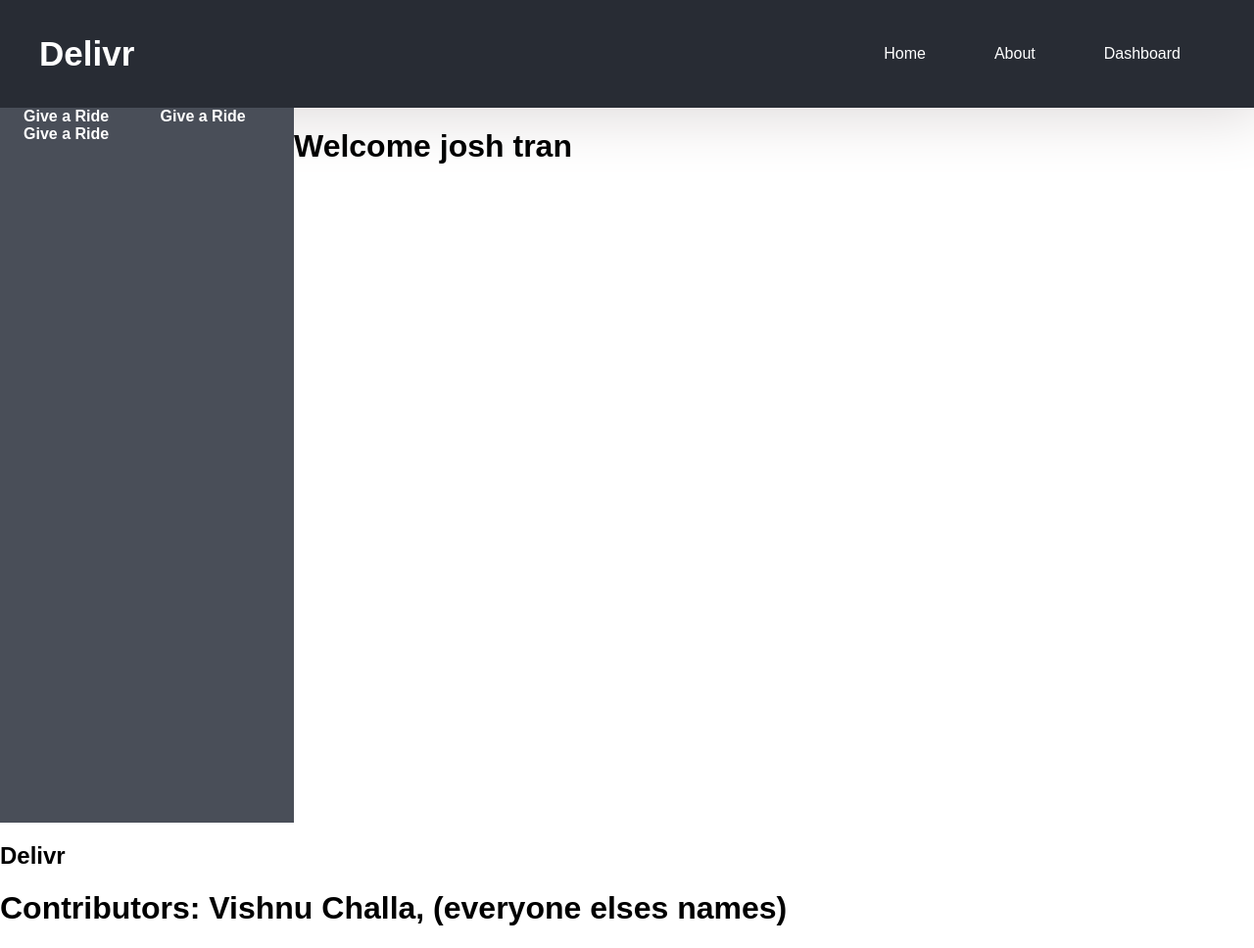
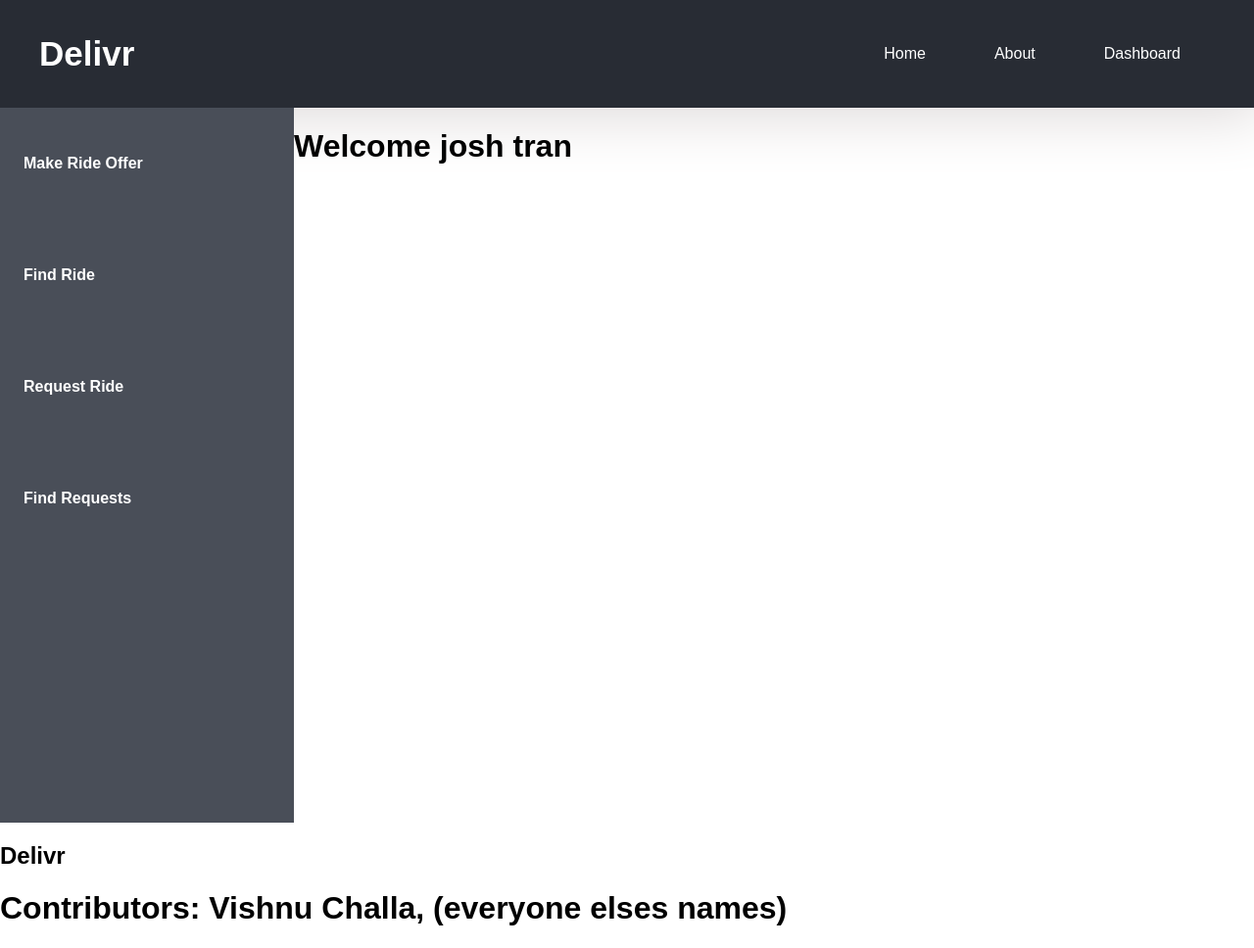
Before and after one commit to JTran-UW/htc-2.0, a Django app: page /dashboard/ in a window 1280 px wide. Shown: the whole page at 98% size. Run offline with Django 3.2, Linux system fonts and the light colour scheme; a user stored in the database is signed in.

Commit message:
Dashboard changes

```diff
--- a/htc/dashboard/static/dashstyles.css
+++ b/htc/dashboard/static/dashstyles.css
@@ -3,6 +3,9 @@
     height: calc(100vh - 70px);
     background-color: #494e58;
     margin: 0px;
+
+    display: flex;
+    flex-direction: column;
 }
 
 .dashboard-content {
--- a/htc/dashboard/templates/dashboard/dashboard.html
+++ b/htc/dashboard/templates/dashboard/dashboard.html
@@ -8,9 +8,10 @@
 {% block content %}
     <div class="dashboard-content">
         <div class="sidebar">
-            <a href="{% url 'offer' %}" class="sideLink">Give a Ride</a>
-            <a href="{% url 'rent' %}" class="sideLink">Give a Ride</a>
-            <a href="{% url 'request' %}" class="sideLink">Give a Ride</a>
+            <a href="{% url 'offer' %}" class="sideLink">Make Ride Offer</a>
+            <a href="{% url 'rent' %}" class="sideLink">Find Ride</a>
+            <a href="{% url 'request' %}" class="sideLink">Request Ride</a>
+            <a href="{% url 'contract' %}" class="sideLink">Find Requests</a>
         </div>
 
         <div class="main">
--- a/htc/dashboard/views.py
+++ b/htc/dashboard/views.py
@@ -33,7 +33,8 @@ def offer(request):
 
 @login_required
 def rent(request):
-    return render(request, "dashboard/rent.html")
+    offers = RideOffer.objects.all()
+    return render(request, "dashboard/rent.html", {"offers": offers})
 
 @login_required
 def request_ride(request):
@@ -54,3 +55,8 @@ def request_ride(request):
             )
 
     return render(request, "dashboard/request.html")
+
+@login_required
+def contract(request):
+    requests = RideRequest.objects.all()
+    return render(request, "dashboard/contract.html", {"requests": requests})
--- a/htc/htc/urls.py
+++ b/htc/htc/urls.py
@@ -18,7 +18,7 @@ from django.urls import path
 
 from .views import home, about
 from users.views import login, register, logout
-from dashboard.views import dashboard, offer, request_ride, rent
+from dashboard.views import dashboard, offer, request_ride, rent, contract
 
 urlpatterns = [
     path('admin/', admin.site.urls),
@@ -35,4 +35,5 @@ urlpatterns = [
     path('dashboard/offer', offer, name="offer"),
     path('dashboard/request', request_ride, name="request"),
     path('dashboard/rent', rent, name="rent"),
+    path('dashboard/contract', contract, name="contract")
 ]
```
Also changed, not shown: htc/dashboard/templates/dashboard/contract.html (renamed from htc/users/apps.py, +6 -5 lines).
